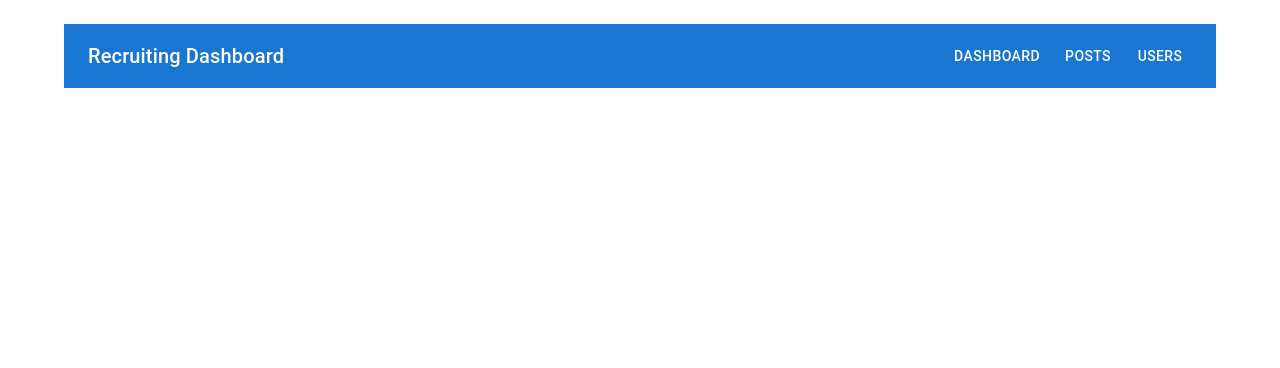
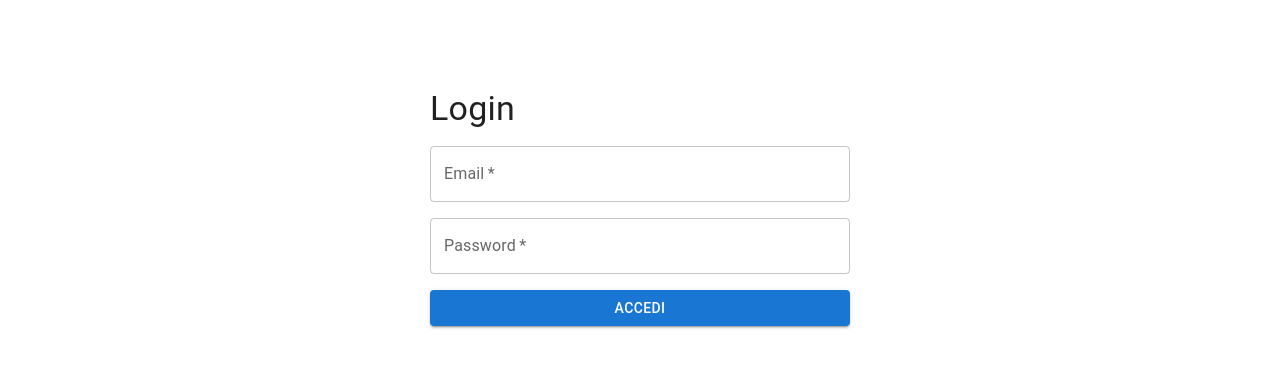
Before and after one commit to Fabio-Bianco/frontend-recruiting, a React (Vite) app: page /login in a window 1280 px wide. Shown: the top 368 px of the page. Built offline with nearby package versions, Linux system fonts and the light colour scheme.

Commit message:
feat: implement authentication flow with RequireAuth and ProtectedLayout components, add login functionality, and refactor routing

```diff
--- a/src/App.tsx
+++ b/src/App.tsx
@@ -1,53 +1,30 @@
-//importazione Router
-import { BrowserRouter, Routes, Route } from "react-router-dom";
+import { Routes, Route } from "react-router-dom";
+import RequireAuth from "./auth/RequireAuth";
+import ProtectedLayout from "./layouts/ProtectedLayout";
 
-// Import del componente principale della homepage
+import Login from "./pages/LoginUser";
 import Home from "./pages/Home";
-
-// Import del componente principale della pagina dei post.
 import PostsList from "./pages/PostsList";
-
-// Import del componente principale della pagina utenti
+import PostsDetails from "./pages/details/PostsDetails";
 import UsersList from "./pages/UsersList";
-
-// Import del componente della pagina di dettaglio del post
-import Navbar from "./components/Navbar";
-
-// Import del componente della pagina di dettaglio del post
-import PostsDetails from "./pages/details/PostsDetails";
-
 import UserDetail from "./pages/details/UserDetail";
 
+export default function App() {
+  return (
+    <Routes>
+      <Route path="/login" element={<Login />} />
 
-
-
-// App è il componente root dell’applicazione.
-// Tutta l’app React parte da qui.
-function App() {
-  return (
-
-    // Configurazione del Router per la navigazione tra le pagine
-    <BrowserRouter>
-
-
-      <Navbar />
-
-
-      <Routes>
-
+      {/* 1) guard auth */}
+      <Route element={<RequireAuth />}>
+        {/* 2) layout UI */}
+        <Route element={<ProtectedLayout />}>
           <Route path="/" element={<Home />} />
-
           <Route path="/posts" element={<PostsList />} />
           <Route path="/posts/:id" element={<PostsDetails />} />
-
           <Route path="/users" element={<UsersList />} />
           <Route path="/users/:id" element={<UserDetail />} />
+        </Route>
+      </Route>
     </Routes>
-    </BrowserRouter>
-
   );
 }
-
-
-// Rendiamo App disponibile al resto dell’app (main.tsx lo userà)
-export default App;
--- a/src/api/users.api.ts
+++ b/src/api/users.api.ts
@@ -15,3 +15,19 @@ export async function getUserById(id: string): Promise<User> {
   const { data } = await apiClient.get<User>(`/users/${id}`);
   return data;
 }
+
+export async function loginUser(email: string, password: string): Promise<User | null> {
+  try {
+    // Chiama GET /users?email=xxx&password=yyy (come da traccia)
+    const response = await apiClient.get<User[]>("/users", {
+      params: { email, password }
+    });
+
+    // Se trova un utente con email+password corrispondenti, login OK
+    const users = response.data;
+    return users.length > 0 ? users[0] : null;
+  } catch (error) {
+    // Se c'è errore di rete o altro, login fallito
+    return null;
+  }
+}
--- a/src/auth/AuthContext.tsx
+++ b/src/auth/AuthContext.tsx
@@ -1,7 +1,69 @@
-/**
-  Gestisce:
-- Stato utente corrente (user | null)
-- Funzioni login/logout
-- Loading state dell'auth
-- Persistenza in localStorage/sessionStorage
- */
+import React, { createContext, useContext, useMemo, useState } from "react";
+import type { User } from "../types/user";
+import { loginUser  } from "../api/users.api";
+
+type AuthContextValue = {
+  user: User | null;
+  isAuthenticated: boolean;
+  login: (email: string, password: string) => Promise<boolean>;
+  logout: () => void;
+};
+
+const AuthContext = createContext<AuthContextValue | null>(null);
+
+// ✅ sessionStorage: dura finché la tab è aperta (perfetto per case study)
+const AUTH_STORAGE_KEY = "auth.user.v1";
+
+function readUserFromSession(): User | null {
+  try {
+    const raw = sessionStorage.getItem(AUTH_STORAGE_KEY);
+    return raw ? (JSON.parse(raw) as User) : null;
+  } catch {
+    return null;
+  }
+}
+
+function writeUserToSession(user: User | null) {
+  try {
+    if (!user) sessionStorage.removeItem(AUTH_STORAGE_KEY);
+    else sessionStorage.setItem(AUTH_STORAGE_KEY, JSON.stringify(user));
+  } catch {
+    // ignora errori storage
+  }
+}
+
+export function AuthProvider({ children }: { children: React.ReactNode }) {
+  // ✅ init da sessionStorage => refresh non “slocca”
+  const [user, setUser] = useState<User | null>(() => readUserFromSession());
+
+  const value = useMemo<AuthContextValue>(() => {
+    return {
+      user,
+      isAuthenticated: !!user,
+
+      // ✅ login fake: chiama API /users?email=...&password=...
+      // se trova un utente => login OK
+      login: async (email, password) => {
+        const found = await loginUser(email.trim(), password);
+        if (!found) return false;
+
+        setUser(found);
+        writeUserToSession(found);
+        return true;
+      },
+
+      logout: () => {
+        setUser(null);
+        writeUserToSession(null);
+      },
+    };
+  }, [user]);
+
+  return <AuthContext.Provider value={value}>{children}</AuthContext.Provider>;
+}
+
+export function useAuth() {
+  const ctx = useContext(AuthContext);
+  if (!ctx) throw new Error("useAuth must be used inside AuthProvider");
+  return ctx;
+}
--- a/src/auth/RequireAuth.tsx
+++ b/src/auth/RequireAuth.tsx
@@ -3,3 +3,19 @@
 - Se utente è loggato → mostra il componente
 - Se non è loggato → redirect al login
 - Loading state durante verifica auth */
+
+import { Navigate, Outlet, useLocation } from "react-router-dom";
+import { useAuth } from "./AuthContext";
+
+export default function RequireAuth() {
+  const { isAuthenticated } = useAuth();
+  const location = useLocation();
+
+  // ✅ se non loggato: vai a /login e ricorda da dove venivi
+  if (!isAuthenticated) {
+    return <Navigate to="/login" replace state={{ from: location }} />;
+  }
+
+  // ✅ se loggato: renderizza le rotte figlie protette
+  return <Outlet />;
+}
--- /dev/null
+++ b/src/layouts/ProtectedLayout.tsx
@@ -0,0 +1,18 @@
+// src/layouts/ProtectedLayout.tsx
+import { Outlet } from "react-router-dom";
+import { Box } from "@mui/material";
+import Navbar from "../components/Navbar"; // ✅ adatta path
+
+export default function ProtectedLayout() {
+  return (
+    <Box>
+      {/* Sempre visibile quando loggato */}
+      <Navbar />
+
+      {/* Qui dentro si renderizzano le pagine: Home, Posts, Users, ecc */}
+      <Box sx={{ mt: 2 }}>
+        <Outlet />
+      </Box>
+    </Box>
+  );
+}
--- a/src/main.tsx
+++ b/src/main.tsx
@@ -1,27 +1,23 @@
 // src/main.tsx
+import { StrictMode } from "react";
+import { createRoot } from "react-dom/client";
+import { BrowserRouter } from "react-router-dom";
 
-// Punto di ingresso principale dell’applicazione React.
-import { StrictMode } from 'react'
-
-// Import del metodo createRoot per il rendering dell’app
-import { createRoot } from 'react-dom/client'
-
-// Import dei componenti di Material UI per lo stile globale e il layout
 import CssBaseline from "@mui/material/CssBaseline";
-
-// Import del componente principale dell’app
 import Container from "@mui/material/Container";
 
-// Import del componente App
-import App from './App.tsx'
+import { AuthProvider } from "./auth/AuthContext";
+import App from "./App";
 
-// Creazione del root e rendering dell’app all’interno dell’elemento con id 'root'
-createRoot(document.getElementById('root')!).render(
-
+createRoot(document.getElementById("root")!).render(
   <StrictMode>
-    <CssBaseline />
-    <Container maxWidth="lg" sx={{ py: 3 }}>
-      <App />
-    </Container>
+    <BrowserRouter>
+      <AuthProvider>
+        <CssBaseline />
+        <Container maxWidth="lg" sx={{ py: 3 }}>
+          <App />
+        </Container>
+      </AuthProvider>
+    </BrowserRouter>
   </StrictMode>
-)
+);
--- /dev/null
+++ b/src/pages/LoginUser.tsx
@@ -0,0 +1,85 @@
+/**
+  Contiene:
+- Form con email/password
+- Chiamata API fake per autenticazione
+- Gestione errori login
+- Redirect dopo login riuscito
+ */
+
+import { useState } from "react";
+import { useLocation, useNavigate } from "react-router-dom";
+import { Box, Button, Stack, TextField, Typography } from "@mui/material";
+import { useAuth } from "../auth/AuthContext";
+
+export default function Login() {
+  const { login } = useAuth();
+  const navigate = useNavigate();
+  const location = useLocation();
+
+  // ✅ se arrivi da una rotta protetta, ti rimanda lì dopo login
+  const from = (location.state as any)?.from?.pathname || "/";
+
+  const [email, setEmail] = useState("");
+  const [password, setPassword] = useState("");
+
+  const [submitting, setSubmitting] = useState(false);
+  const [errorMsg, setErrorMsg] = useState<string | null>(null);
+
+  async function handleSubmit(e: React.FormEvent) {
+    e.preventDefault();
+    setErrorMsg(null);
+    setSubmitting(true);
+
+    try {
+      const ok = await login(email, password);
+      if (!ok) {
+        setErrorMsg("Credenziali non valide.");
+        return;
+      }
+      navigate(from, { replace: true });
+    } catch {
+      setErrorMsg("Errore durante il login.");
+    } finally {
+      setSubmitting(false);
+    }
+  }
+
+  return (
+    <Box sx={{ maxWidth: 420, mx: "auto", mt: 8 }}>
+      <Typography variant="h4" sx={{ mb: 2 }}>
+        Login
+      </Typography>
+
+      <Box component="form" onSubmit={handleSubmit}>
+        <Stack spacing={2}>
+          <TextField
+            label="Email"
+            value={email}
+            onChange={(e) => setEmail(e.target.value)}
+            autoComplete="email"
+            required
+          />
+
+          <TextField
+            label="Password"
+            type="password"
+            value={password}
+            onChange={(e) => setPassword(e.target.value)}
+            autoComplete="current-password"
+            required
+          />
+
+          {errorMsg && (
+            <Typography color="error" variant="body2">
+              {errorMsg}
+            </Typography>
+          )}
+
+          <Button type="submit" variant="contained" disabled={submitting}>
+            {submitting ? "Accesso..." : "Accedi"}
+          </Button>
+        </Stack>
+      </Box>
+    </Box>
+  );
+}
```
Also changed, not shown: src/pages/Login.tsx (deleted, +0 -7 lines). Lines whose indentation alone changed are shown as unchanged.
